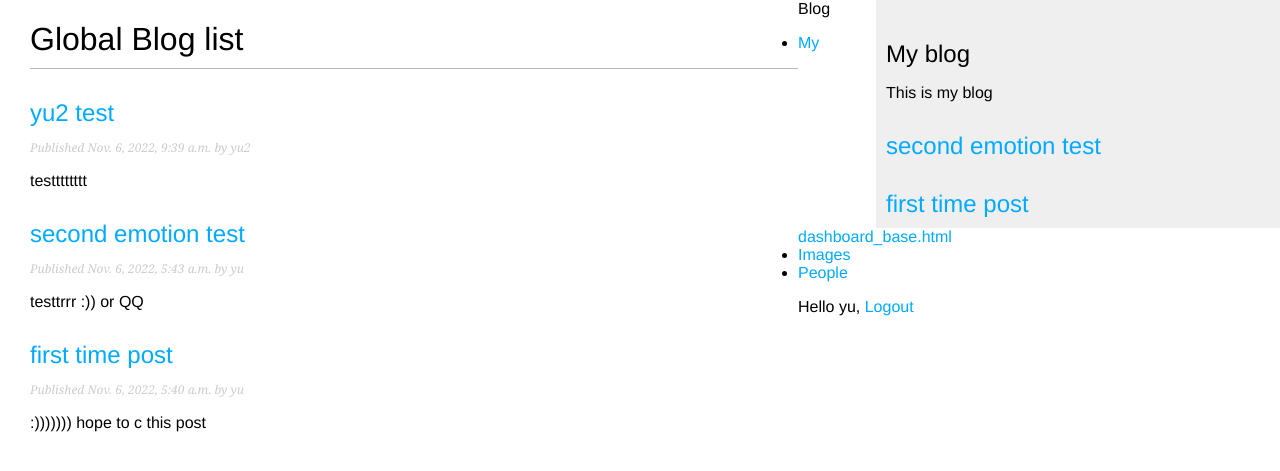
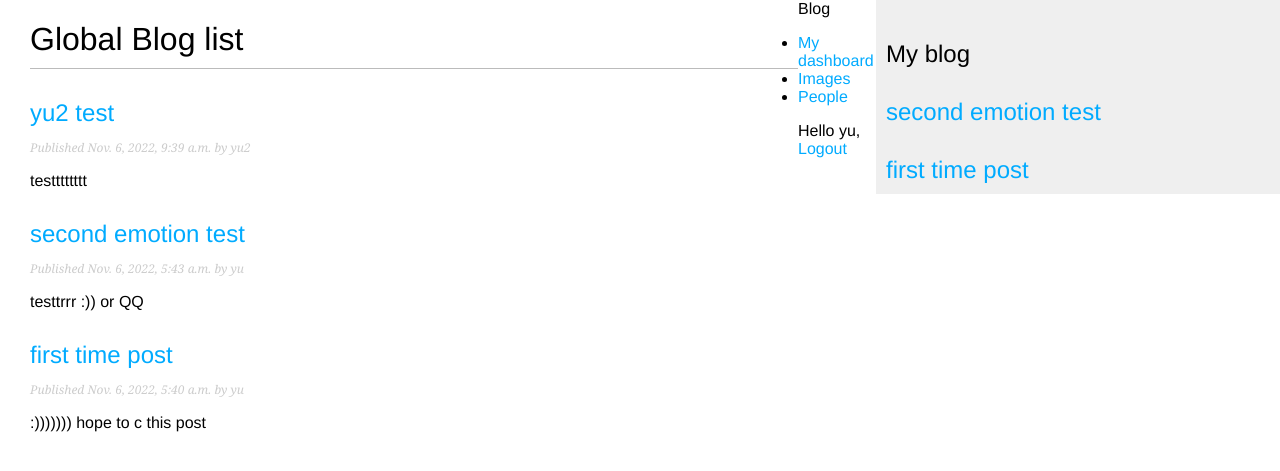
Before and after one commit to yutzuochen/blog, a Django app: page /blog/ in a window 1280 px wide. Shown: the top 471 px of the page. Run offline with Django 4.2, Linux system fonts and the light colour scheme; a user stored in the database is signed in; data comes from the database, SQL or seed files in the repository; parts of the project's set-up code (start-up, migrations or seed data) failed here and were passed over.

Commit message:
[update]update UI

```diff
--- a/blog/templates/blog/base.html
+++ b/blog/templates/blog/base.html
@@ -12,7 +12,7 @@
   </div>
   <div id="sidebar">
     <h2>My blog</h2>
-    <p>This is my blog</p>
+
     {% for post in posts %}
 
       {% if post.author.id == userid %}
@@ -29,7 +29,7 @@
     {% if request.user.is_authenticated %}
       <ul class="menu">
         <li {% if section == "dashboard" %}class="selected"{% endif %}>
-          <a href="{% url "dashboard" %}">My dashboard_base.html</a>
+          <a href="{% url "dashboard" %}">My dashboard</a>
         </li>
         <li {% if section == "images" %}class="selected"{% endif %}>
           <a href="#">Images</a>
```
